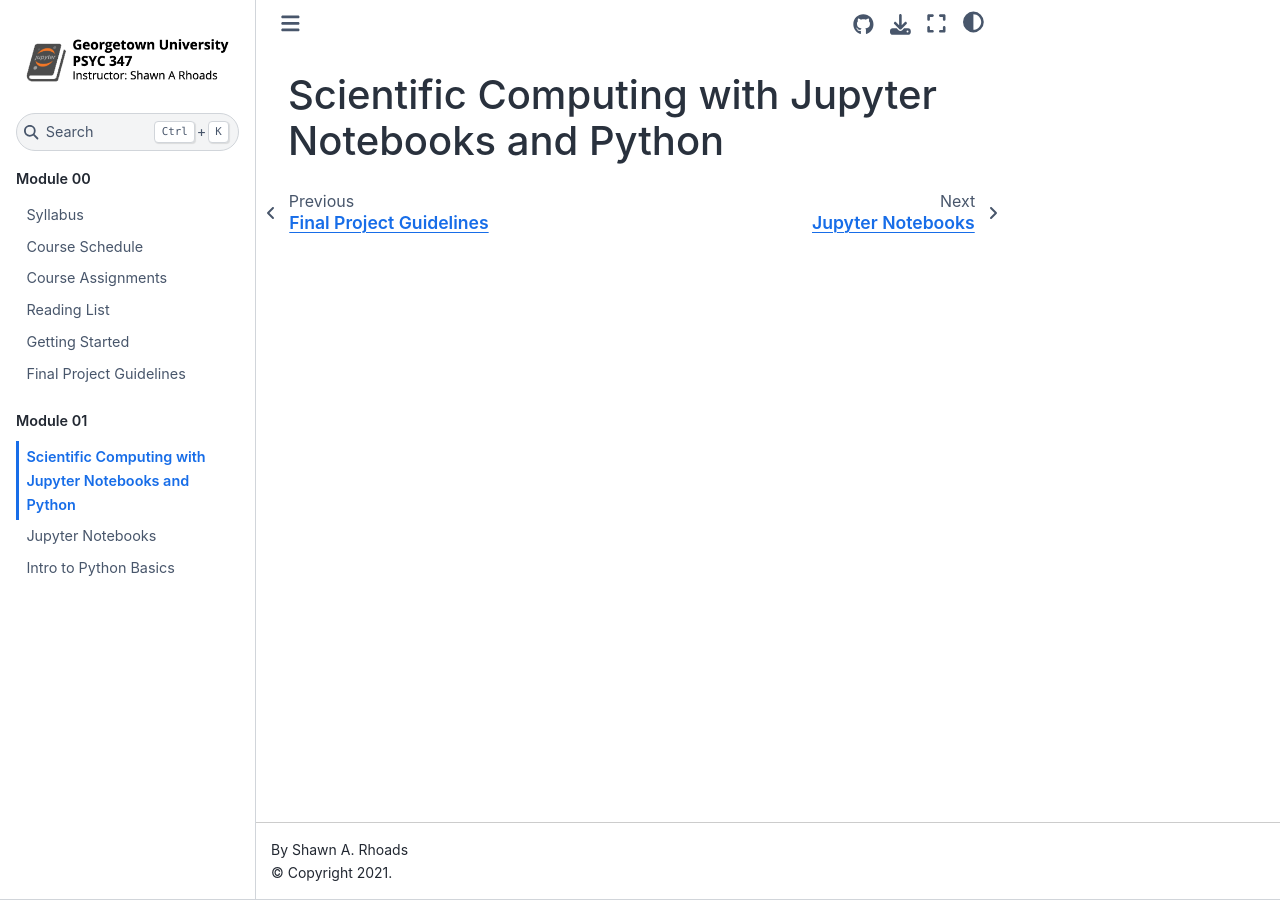
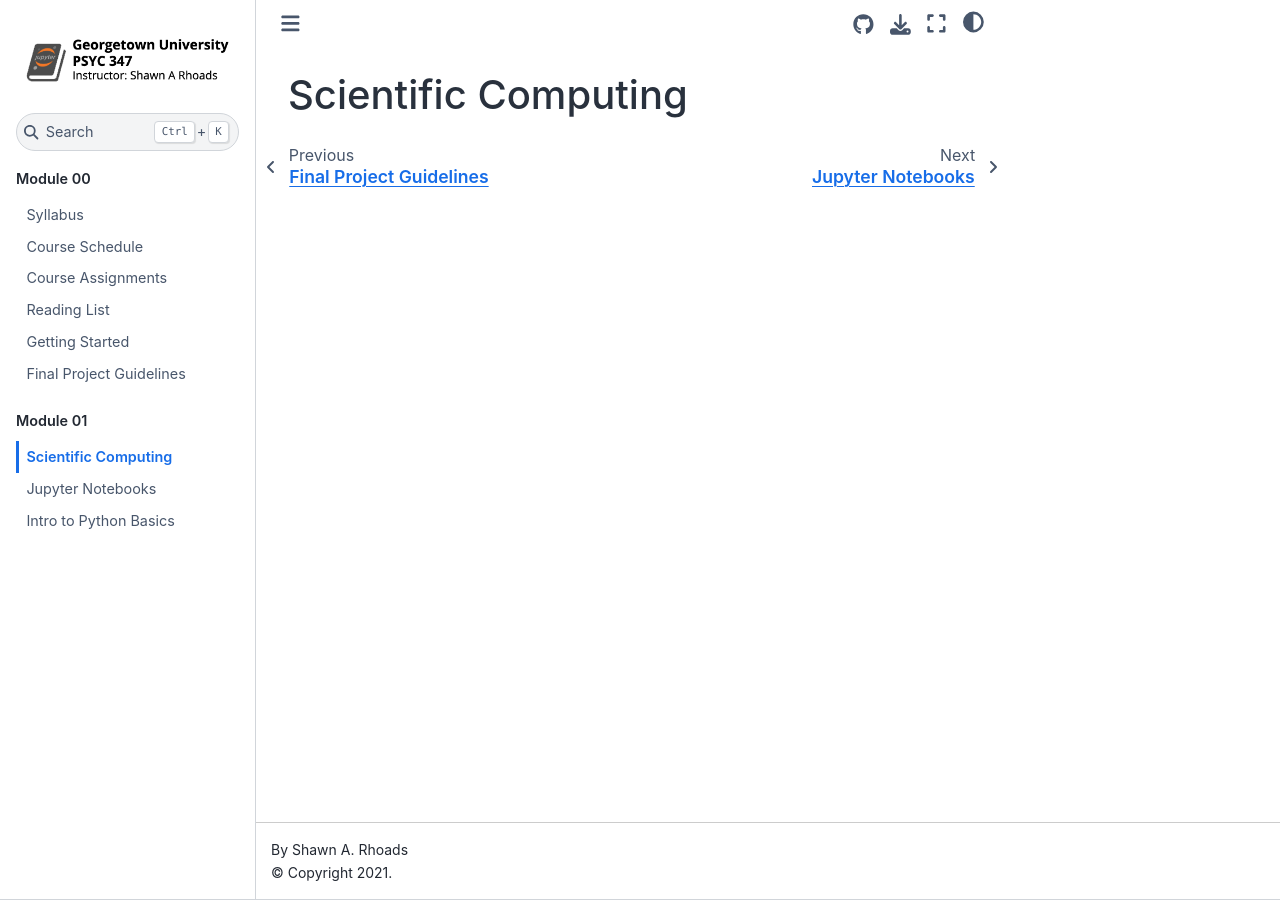
Before and after one commit to shawnrhoads/gu-psyc-347, a Jupyter Book: the page built from docs/module-01-00_Scientific-Computing.md, in a window 1280 px wide. Built offline with Jupyter Book 1.0.4 settings and Sphinx 7.4.7 and the Sphinx Book theme 1.1.4, drawn with Linux system fonts in a browser that asks for light colours.

Commit message:
updated title for module 01-00

```diff
--- a/docs/module-01-00_Scientific-Computing.md
+++ b/docs/module-01-00_Scientific-Computing.md
@@ -1 +1 @@
-# Scientific Computing with Jupyter Notebooks and Python
+# Scientific Computing
```
